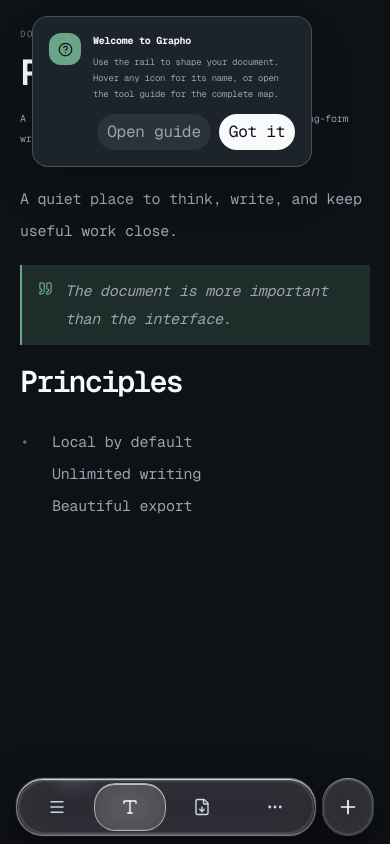
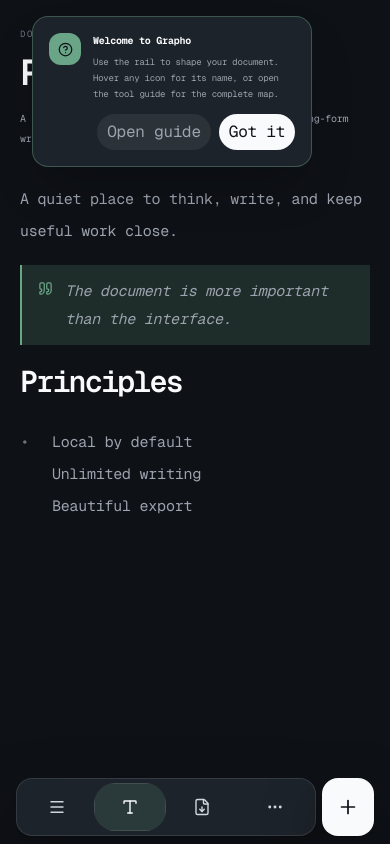
Before and after one commit to Appaxaap/grapho, a Next.js app: page /app in a window 390 px wide. Built offline with nearby package versions, Linux system fonts and the light colour scheme.

Commit message:
design: remove mobile liquid glass styling

```diff
--- a/grapho-ui/styles/grapho.css
+++ b/grapho-ui/styles/grapho.css
@@ -361,3 +361,29 @@
   .grapho-mobile-tab-capsule, .grapho-mobile-primary-action, .grapho-mobile-secondary-actions, .grapho-sidebar, .grapho-style-panel, .grapho-modal-backdrop > [role="dialog"] { backdrop-filter: none !important; -webkit-backdrop-filter: none !important; }
   .grapho-mobile-surface-dismiss { backdrop-filter: none; -webkit-backdrop-filter: none; }
 }
+
+/* Mobile uses the quiet solid workspace language; glass effects are desktop/native-only. */
+@media (max-width: 700px) {
+  .grapho-mobile-tab-capsule,
+  .grapho-mobile-primary-action,
+  .grapho-mobile-secondary-actions,
+  .grapho-sidebar,
+  .grapho-style-panel,
+  .grapho-modal-backdrop > [role="dialog"] {
+    border-color: var(--grapho-border) !important;
+    border-radius: 1rem !important;
+    background: var(--grapho-panel-solid) !important;
+    box-shadow: var(--grapho-shadow) !important;
+    backdrop-filter: none !important;
+    -webkit-backdrop-filter: none !important;
+  }
+  .grapho-mobile-tab-capsule::before,
+  .grapho-mobile-tab-capsule::after,
+  .grapho-mobile-primary-action::before,
+  .grapho-mobile-secondary-actions::before { display: none !important; }
+  .grapho-mobile-surface-dismiss { background: color-mix(in srgb, var(--grapho-background) 72%, transparent); backdrop-filter: none !important; -webkit-backdrop-filter: none !important; }
+  .grapho-mobile-action-active { border-color: var(--grapho-border); border-radius: .75rem; background: var(--grapho-control-hover); box-shadow: none; backdrop-filter: none; -webkit-backdrop-filter: none; }
+  .grapho-mobile-primary-action { border-radius: 1rem !important; background: var(--grapho-foreground) !important; color: var(--grapho-background) !important; }
+  .grapho-mobile-secondary-actions { border-radius: 1rem; background: var(--grapho-panel-solid); }
+  .grapho-style-panel { border-radius: 1rem !important; }
+}
```
